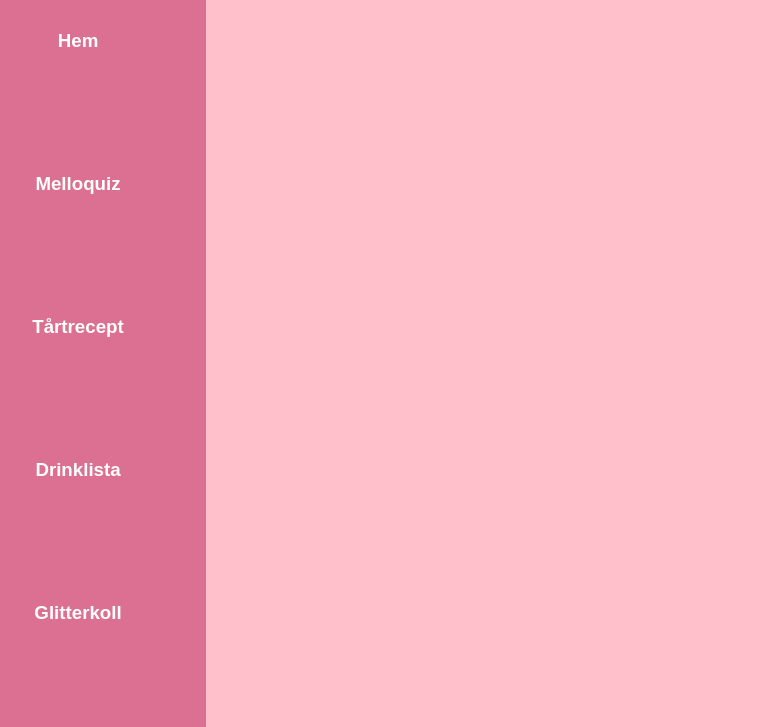
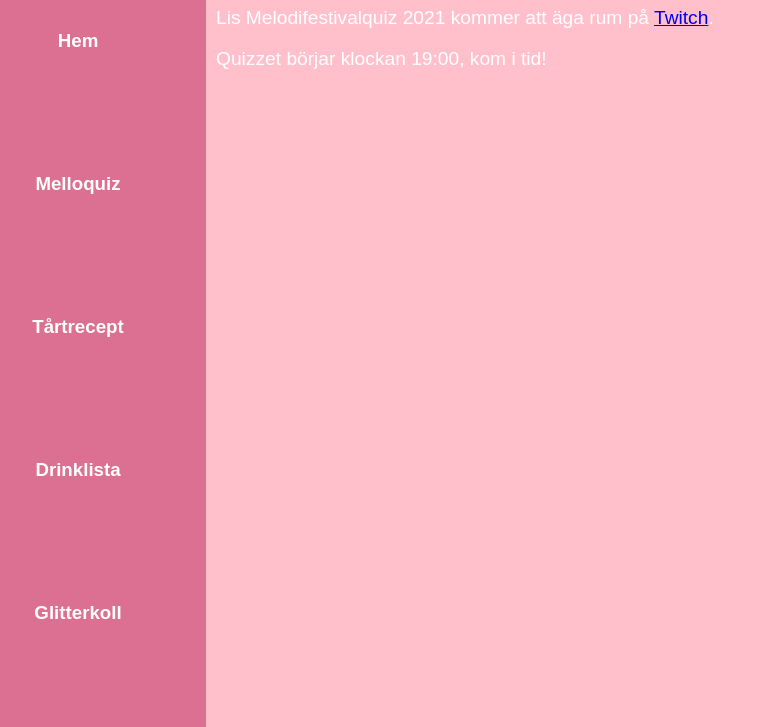
Before and after one commit to AmandaHeideman/Lismelloparty, a plain HTML site: page quiz.html in a window 1280 px wide. Shown: the part 73-800 px from the top of the page, without its empty margins (50-833 px from the left). Drawn offline with Linux system fonts and the light colour scheme.

Commit message:
Add a dummy text for the quiz.

```diff
--- a/quiz.html
+++ b/quiz.html
@@ -20,7 +20,8 @@
       <h1>Quiz</h1>
     </div>
     <div class="content">
-
+      <p>Lis Melodifestivalquiz 2021 kommer att äga rum på <a href="https://www.twitch.tv/princessmoltie" target="_blank">Twitch</a>.</p>
+      <p>Quizzet börjar klockan 19:00, kom i tid!</p>
     </div>
   </div>
 
```
